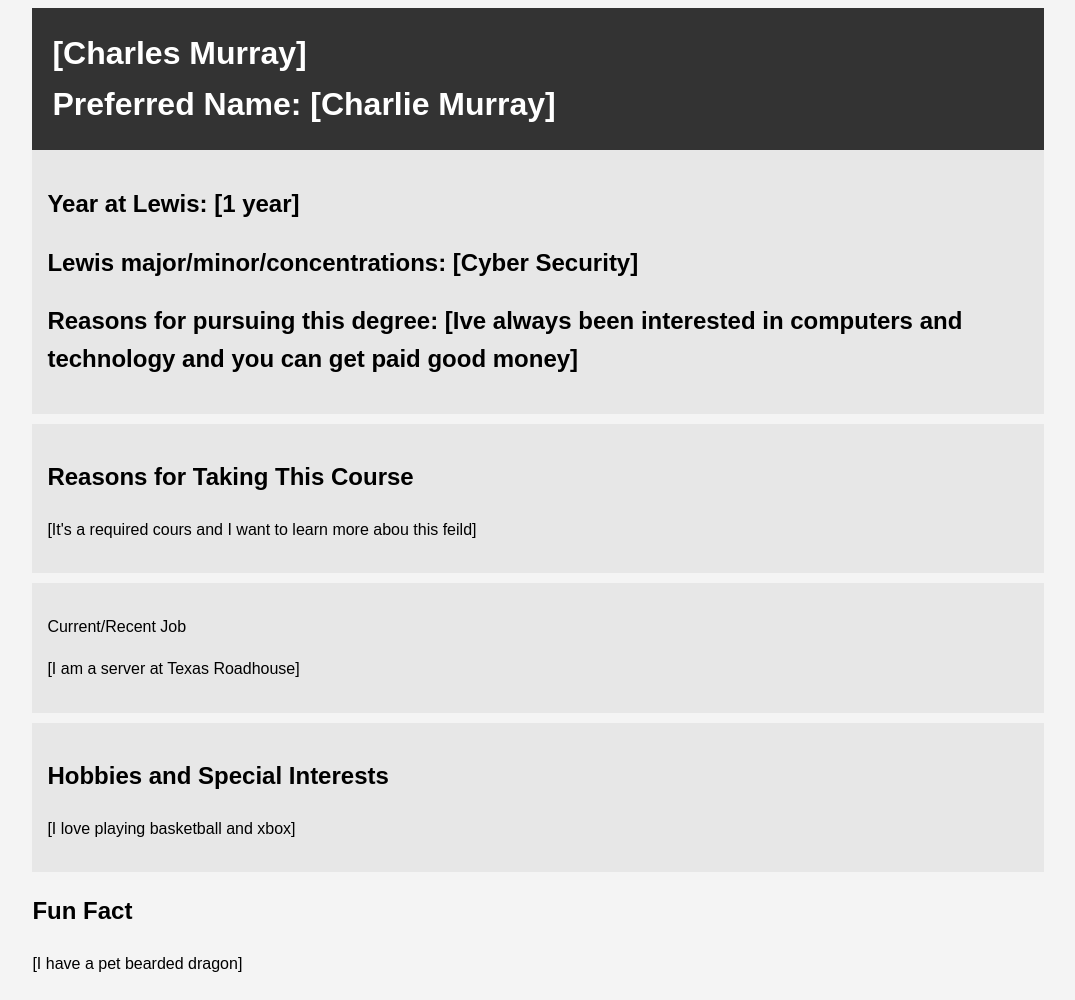
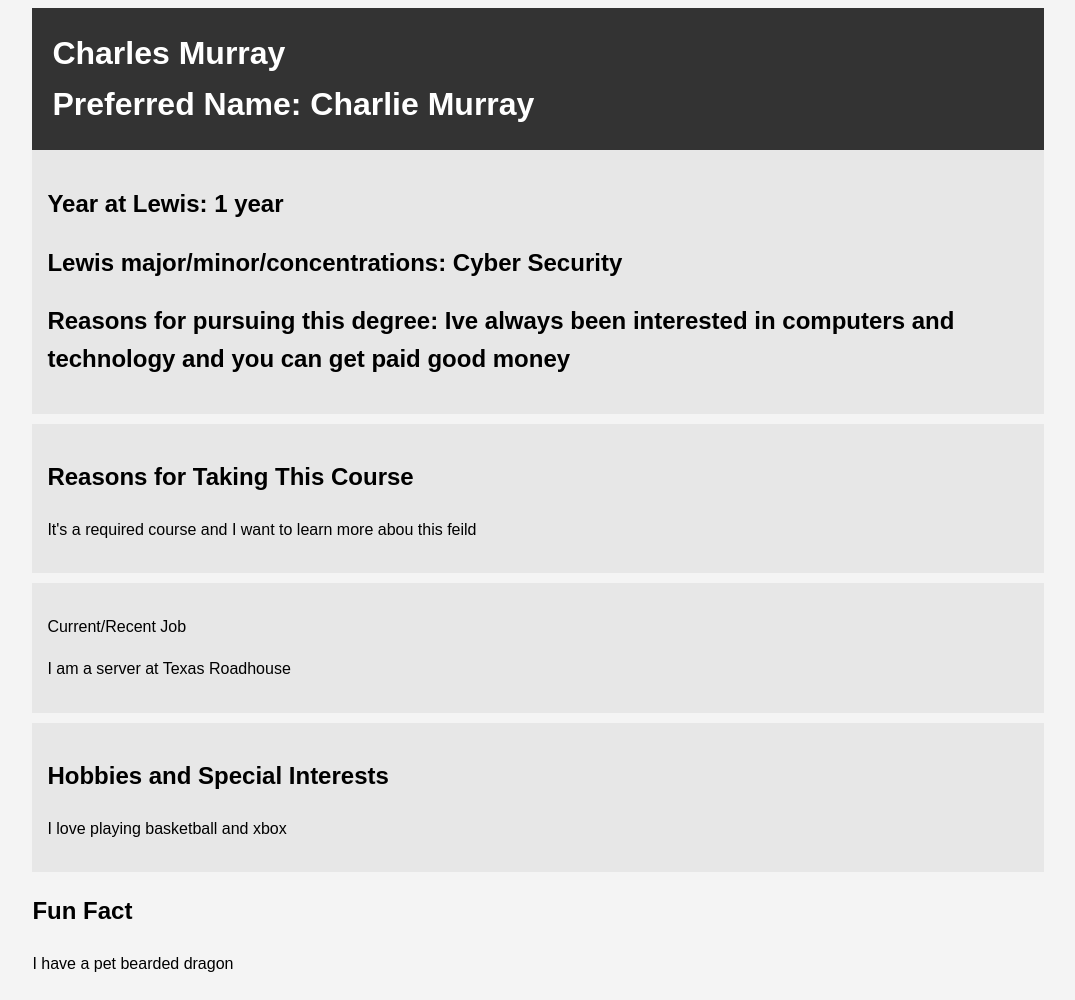
Before and after one commit to cmurray654/me, a plain HTML site: page index.html in a window 1280 px wide. Shown: the whole page, without its empty margins (102-1177 px from the left). Drawn offline with Linux system fonts and the light colour scheme.

Commit message:
Update index.html

```diff
--- a/index.html
+++ b/index.html
@@ -31,34 +31,34 @@
 <body>
     <div class="container">
         <header class="main-info">
-            <h1>[Charles Murray]</h1>
-            <h1>Preferred Name: [Charlie Murray]</h1>
+            <h1>Charles Murray</h1>
+            <h1>Preferred Name: Charlie Murray</h1>
         </header>
 
         <section class="lewis">
-			<h2>Year at Lewis: [1 year]</h2>
-			<h2>Lewis major/minor/concentrations: [Cyber Security]</h2>
-			<h2>Reasons for pursuing this degree: [Ive always been interested in computers and technology and you can get paid good money]</h2>
+			<h2>Year at Lewis: 1 year</h2>
+			<h2>Lewis major/minor/concentrations: Cyber Security</h2>
+			<h2>Reasons for pursuing this degree: Ive always been interested in computers and technology and you can get paid good money</h2>
         </section>
 
 		<section class="course">
             <h2>Reasons for Taking This Course</h2>
-            <p>[It's a required cours and I want to learn more abou this feild]</p>
+            <p>It's a required course and I want to learn more abou this feild</p>
         </section>
 
 		<section class="job">
             <p>Current/Recent Job</p>
-			<p>[I am a server at Texas Roadhouse]</p>
+			<p>I am a server at Texas Roadhouse</p>
         </section>
 
         <section class="hobbies">
             <h2>Hobbies and Special Interests</h2>
-            <p>[I love playing basketball and xbox]</p>
+            <p>I love playing basketball and xbox</p>
         </section>
 
         <section class="fun-fact">
             <h2>Fun Fact</h2>
-            <p>[I have a pet bearded dragon]</p>
+            <p>I have a pet bearded dragon</p>
         </section>
     </div>
 </body>
```
